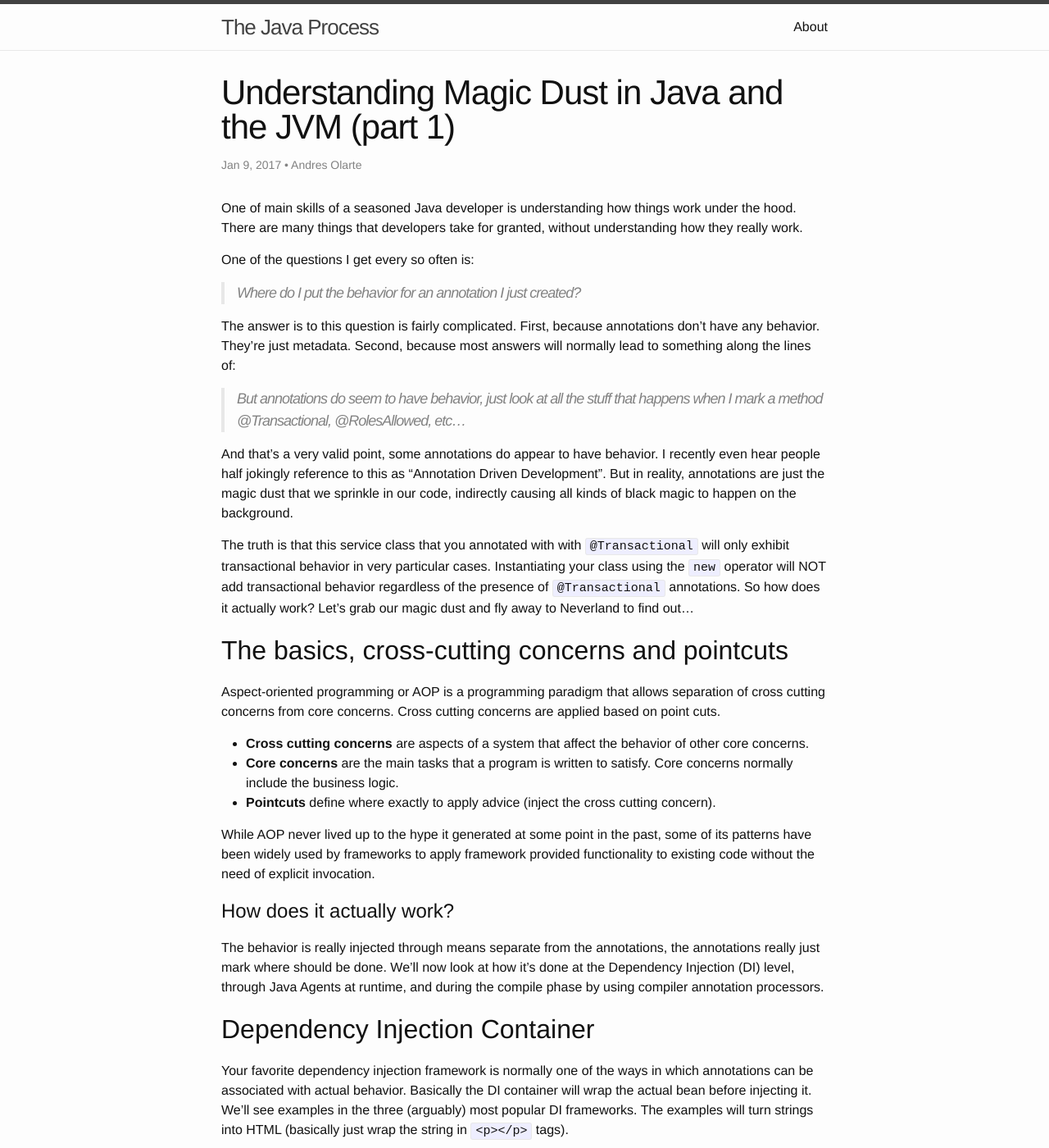
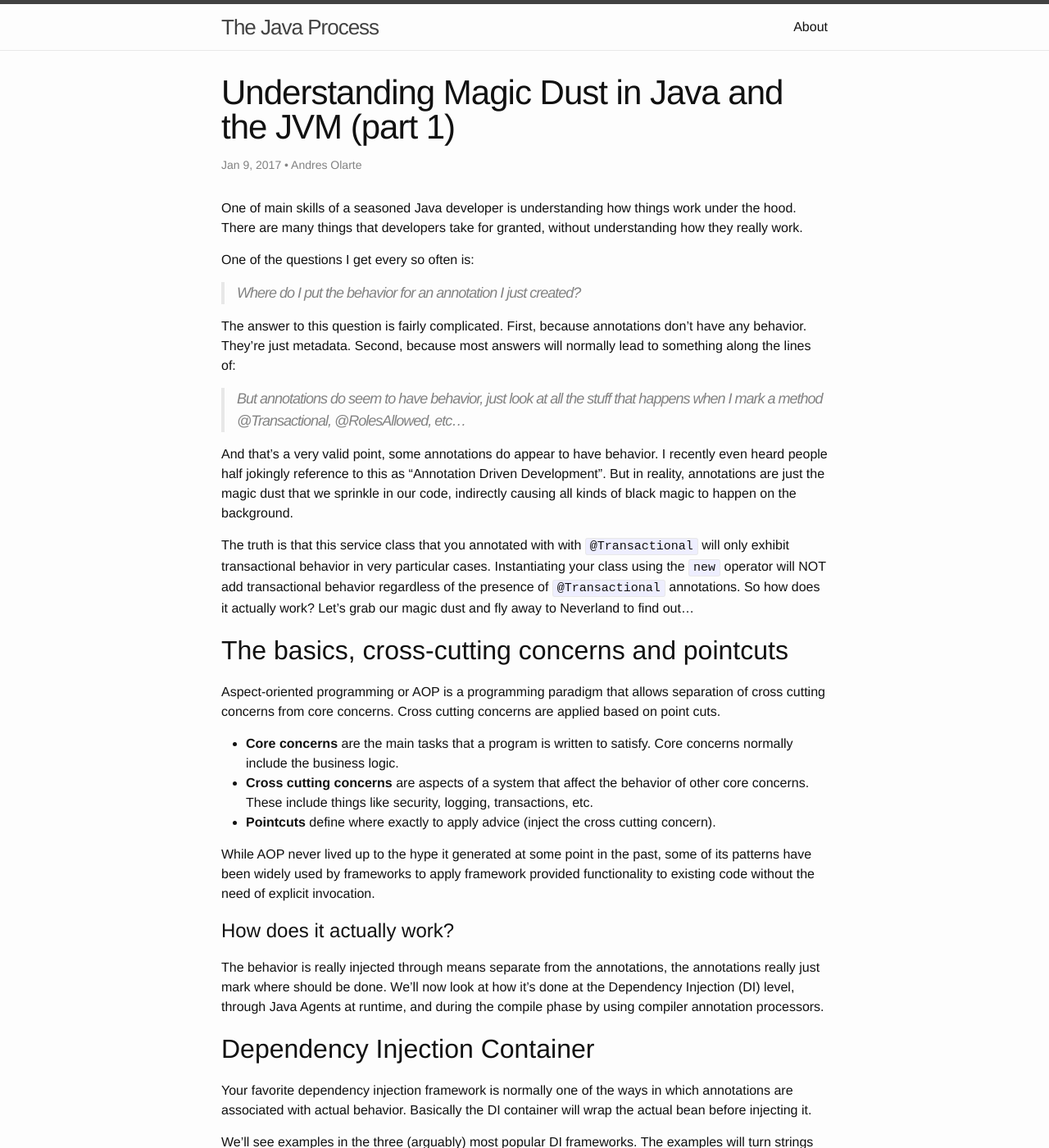
Before and after one commit to aolarte/old_blog, a Jekyll site: the page built from _posts/2017-01-16-magic-dust-in-Java-part-1.md, in a window 1280 px wide and 1400 px high. Shown: the whole window at 82% size. Built offline with Jekyll 4.4.1, drawn with Linux system fonts in a browser that asks for light colours; comment, search, counter and statistics services are not loaded; some of the changed text lies outside the part shown.

Commit message:
clean up

```diff
--- a/_posts/2017-01-16-magic-dust-in-Java-part-1.md
+++ b/_posts/2017-01-16-magic-dust-in-Java-part-1.md
@@ -18,12 +18,12 @@ One of the questions I get every so often is:
 
 > Where do I put the behavior for an annotation I just created?
 
-The answer is to this question is fairly complicated. First, because annotations don't have any behavior.
+The answer to this question is fairly complicated. First, because annotations don't have any behavior.
 They're just metadata. Second, because most answers will normally lead to something along the lines of:
 
 > But annotations do seem to have behavior, just look at all the stuff that happens when I mark a method @Transactional, @RolesAllowed, etc...
 
-And that's a very valid point, some annotations do appear to have behavior. I recently even hear people half jokingly reference to this as "Annotation Driven Development". But in reality, annotations are just the magic dust that we sprinkle in our code, indirectly causing all kinds of black magic to happen on the background.
+And that's a very valid point, some annotations do appear to have behavior. I recently even heard people half jokingly reference to this as "Annotation Driven Development". But in reality, annotations are just the magic dust that we sprinkle in our code, indirectly causing all kinds of black magic to happen on the background.
 
 The truth is that this service class that you annotated with with `@Transactional` will only exhibit transactional behavior in very particular cases.
 Instantiating your class using the `new` operator will NOT add transactional behavior regardless of the presence of `@Transactional` annotations.
@@ -34,8 +34,8 @@ So how does it actually work?  Let's grab our magic dust and fly away to Neverla
  Aspect-oriented programming or AOP is a programming paradigm that allows separation of cross cutting concerns from core concerns.
  Cross cutting concerns are applied based on point cuts.
 
-* **Cross cutting concerns** are aspects of a system that affect the behavior of other core concerns.
 * **Core concerns** are the main tasks that a program is written to satisfy. Core concerns normally include the business logic.
+* **Cross cutting concerns** are aspects of a system that affect the behavior of other core concerns. These include things like security, logging, transactions, etc.
 * **Pointcuts** define where exactly to apply advice (inject the cross cutting concern).
 
 While AOP never lived up to the hype it generated at some point in the past, some of its patterns have
@@ -48,10 +48,9 @@ We'll now look at how it's done at the Dependency Injection (DI) level, through
 
 ## Dependency Injection Container
 
-Your favorite dependency injection framework is normally one of the ways in which annotations can be associated with actual behavior.
-Basically the DI container will wrap the actual bean before injecting it.
-We'll see examples in the three (arguably) most popular DI frameworks.
-The examples will turn strings into HTML (basically just wrap the string in `<p></p>` tags).
+Your favorite dependency injection framework is normally one of the ways in which annotations are associated with actual behavior. Basically the DI container will wrap the actual bean before injecting it.
+
+We'll see examples in the three (arguably) most popular DI frameworks. The examples will turn strings into HTML (basically just wrap the string in `<p></p>` tags).
 
 A sample service that will be instrumented looks like this:
 
@@ -156,8 +155,7 @@ public @interface HTMLPrettify {
 * `@Retention` Should normally be `RUNTIME` to ensure that the annotation is available to the JVM time. The default is `CLASS`
 
 
-To enable the interceptor, it must be defined in the `beans.xml` file.
-This is needed to be able to define the order in which the interceptors will fire
+To enable the interceptor, it must be defined in the `beans.xml` file. This is needed to be able to define the order in which the interceptors will fire.
 
 ~~~xml
 <beans xmlns="http://xmlns.jcp.org/xml/ns/javaee"
@@ -246,7 +246,7 @@ In this case we're binding the interceptor to any class that has a method annota
 ## Java Agents
 
 Java agents can be configured at startup, and provide mechanisms to change classes as they're being loaded by the JVM.
-These agents exist on layer that is closer to the bare metal than the class loader.
+These agents exist on a layer that is closer to the bare metal than the class loader.
 
 ~~~java
 public class TestAgent {
@@ -276,7 +276,7 @@ public class TestAgent {
 
 Java agents provide access to the raw bytes that make up the class. The same bytes you would see in a `.class` file.
 While you're welcome to modify the byte array by hand, it's more practical to use a byte code manipulation library.
-A complete example using Javassist can be seen (here)[https://github.com/aolarte/minitrue].
+A complete example using Javassist can be seen [here](https://github.com/aolarte/minitrue).
 
 Java agents must be specified in the command line when starting the JVM process:
 
```
Also changed, not shown: other parts of _posts/2017-01-16-magic-dust-in-Java-part-1.md (+11 -12 lines).
